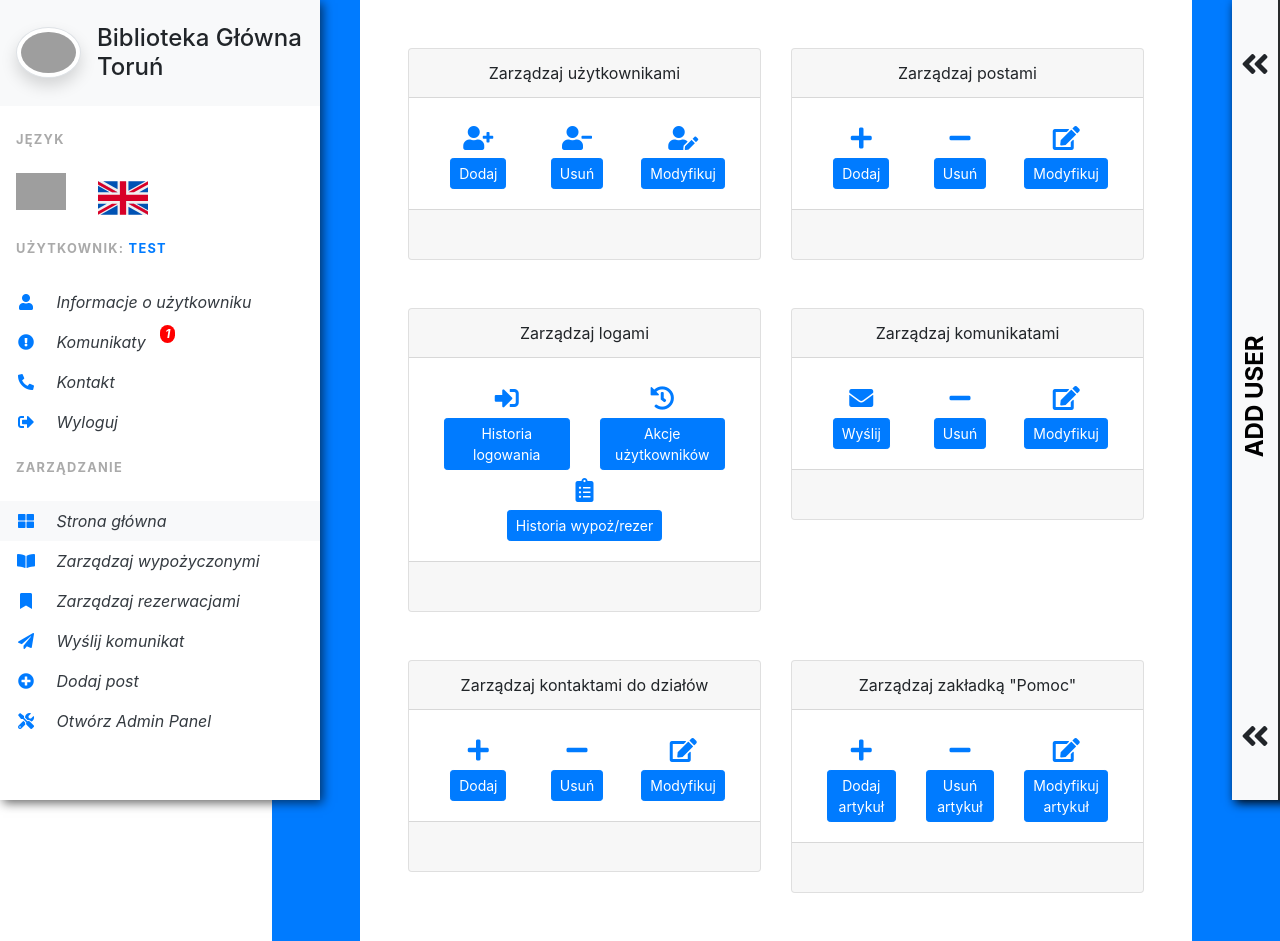
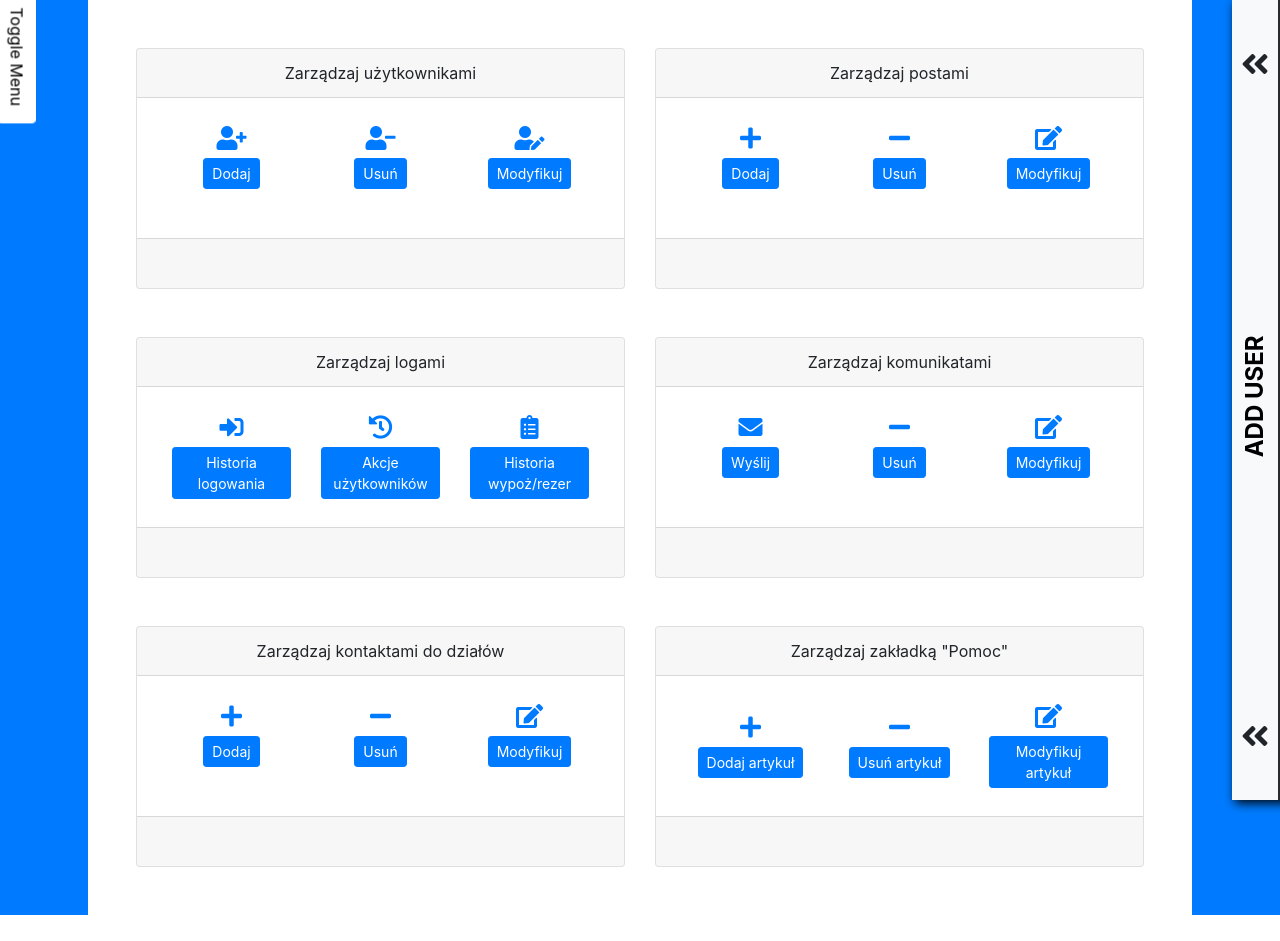
Before and after one commit to jakubwirfel/LibraryApp, a PHP site: page /LibraryApp/index.php?admin_panel&panel=add_user in a window 1280 px wide. After the commit the page ends 915 px from the top, so only its background shows below. Run offline with PHP 8.4, Linux system fonts and the light colour scheme; a user stored in the database is signed in; data comes from the database, SQL or seed files in the repository; some libraries are stand-ins or nearby versions; grey boxes are pictures that could not be loaded.

Commit message:
Change sidebar menu and add togle to hidden them

```diff
--- a/index.php
+++ b/index.php
@@ -69,7 +69,26 @@
         </div>
         <!-- End Errors box -->
     </main>
-</body>
+<script>
+    var menuToggle = document.querySelectorAll("#menu-toggle");
+    $(function() {
+            $(menuToggle).on('click', function() {
+            $('#sidebar').toggleClass('active');
+            $('#menu-toggle').toggleClass('active');
+            $('#content').toggleClass('active');
+        });
+    });
+</script>
+<script>
+    var defoultPage = "http://127.0.0.1/LibraryApp/index.php"
+    if (defoultPage !== window.location.href) {
+    $(function() {
+            $('#sidebar').toggleClass('active');
+            $('#menu-toggle').toggleClass('active');
+            $('#content').toggleClass('active');
+    });
+    }
+</script>
 <?php if(($returned['group'] != "1") && ($returned['permissions'] != "user = 1")) :?>
 <script>
     var arrows = document.querySelectorAll("#arrow");
@@ -82,4 +101,5 @@
     });
 </script>
 <?php endif ?>
+</body>
 </html>
--- a/public/css/main.css
+++ b/public/css/main.css
@@ -1,6 +1,6 @@
 .vertical-nav {
-  min-width: 20rem;
-  width: 20rem;
+  min-width: 18rem;
+  width: 18rem;
   height: 100vh;
   position: fixed;
   top: 0;
@@ -8,18 +8,25 @@
   box-shadow: 3px 3px 10px rgba(0, 0, 0, 0.6);
   transition: all 0.4s;
 }
+#menu-toggle{
+  color:black;
+  position: fixed;
+  top: 40px;
+  left: calc(15rem + 6px);
+  transform: rotate(90deg);
+  background: white;
+  transition: all 0.4s;
+  }
+
 .page-content {
   width: calc(100% - 17rem);
+  min-height: 100vh;
   margin-left: 17rem;
   transition: all 0.4s;
 }
 body {
   min-height: 100vh;
   overflow-x: hidden;
-}
-.page-content {
-  min-height: 100vh;
-  width: calc(100% - 17rem);
 }
 .separator {
   margin: 3rem 0;
@@ -128,6 +135,9 @@
     font-weight: 700;
     width: 100vh;
 }
+.card-body {
+  min-height: 140px;
+}
 .card_footer {
   height: 50px;
 }
@@ -148,6 +158,16 @@
   -ms-transform: rotate(180deg);
   -o-transform: rotate(180deg);
 }
+#sidebar.active {
+  left: -20rem;
+}
+#menu-toggle.active {
+  left: -3rem;
+}
+#content.active {
+  margin-left: 0;
+  width: 100%;
+}
 input[type=checkbox],
 input[type=radio] {
   -ms-transform: scale(1.5); /* IE */
--- a/src/modules/nav.php
+++ b/src/modules/nav.php
@@ -1,5 +1,5 @@
-<nav class="vertical-nav bg-white" id="sidebar">
-<div class="py-4 px-3 mb-4 bg-light">
+<nav class="vertical-nav bg-white overflow-auto" id="sidebar">
+        <div class="py-4 px-3 mb-2 bg-light">
             <div class="media d-flex align-items-center"><img src="https://icons-for-free.com/iconfiles/png/512/bookshelf+library+icon-1320087270870761354.png" alt="logo" width="65" class="mr-3 rounded-circle img-thumbnail shadow">
                 <div class="media-body">
                     <h4 class="m-0">Biblioteka Główna Toruń</h4>
@@ -272,3 +272,5 @@
 }
 ?>
 </nav>
+<button id="menu-toggle" class="btn">Toggle Menu <i class="fa fa-
+filter"></i></button>
--- a/src/services/add_user.php
+++ b/src/services/add_user.php
@@ -27,33 +27,33 @@
 <div id="add_user">
     <form action="index.php?admin_panel&panel=add_user" method="POST">
     <div class="form-group row">
-        <label for="inputUsername" class="col-sm-3 col-form-label">Nazwa użytkownika</label>
-        <div class="col-sm-9">
+        <label for="inputUsername" class="col-sm-4 col-form-label">Nazwa użytkownika</label>
+        <div class="col-sm-8">
         <input type="text" name="user_name" class="form-control" id="inputUsername" placeholder="Nazwa użytkownika" value="<?php if(isset($_POST['user_name'])) { echo $_POST['user_name'];} else {echo '';}?>">
         </div>
     </div>
     <div class="form-group row">
-        <label for="inputEmail" class="col-sm-3 col-form-label">Email</label>
-        <div class="col-sm-9">
+        <label for="inputEmail" class="col-sm-4 col-form-label">Email</label>
+        <div class="col-sm-8">
         <input type="email" class="form-control" id="inputEmail" placeholder="Email" name="email" value="<?php if(isset($_POST['email'])) { echo $_POST['email'];} else {echo '';}?>">
         </div>
     </div>
     <div class="form-group row">
-        <label for="inputPassword" class="col-sm-3 col-form-label">Hasło</label>
-        <div class="col-sm-9">
+        <label for="inputPassword" class="col-sm-4 col-form-label">Hasło</label>
+        <div class="col-sm-8">
         <input type="password" name="password" class="form-control" id="inputPassword" placeholder="Hasło">
         </div>
     </div>
     <div class="form-group row">
-        <label for="inputPassword2" class="col-sm-3 col-form-label"></label>
-        <div class="col-sm-9">
+        <label for="inputPassword2" class="col-sm-4 col-form-label"></label>
+        <div class="col-sm-8">
         <input type="password" name="password_repet" class="form-control" id="inputPassword2" placeholder="Powtórz hasło">
         </div>
     </div>
 
     <div class="form-group form-check">
     <input type="hidden" value="0" name="password_change">
-    <input type="checkbox" class="form-check-input " id="PwdChange" value="1" name="password_change">
+    <input type="checkbox" class="form-check-input" id="PwdChange" value="1" name="password_change">
     <label class="form-check-label checkbox" for="PwdChange">Użytkownik musi zmienić hasło przy logowaniu</label>
   </div>
     <fieldset class="form-group">
```
